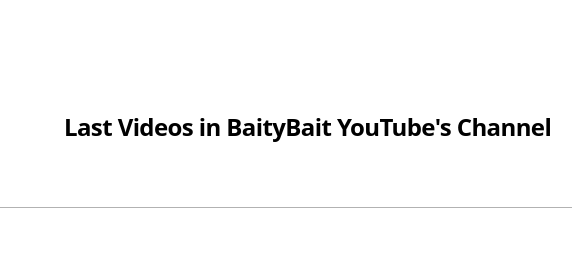
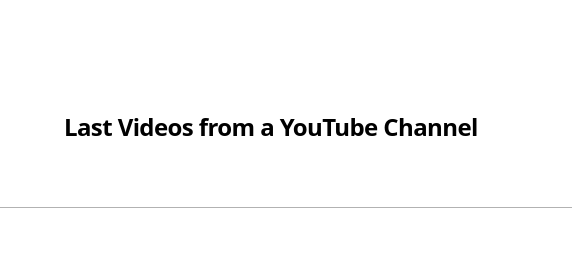
Before and after one commit to fededigital/JS-Project, a website: page src/index.html in a window 1280 px wide. Shown: the part 510-773 px from the top of the page, 0-572 px from the left. Drawn offline with Linux system fonts and the light colour scheme; no server answers.

Commit message:
Little update

```diff
--- a/src/index.html
+++ b/src/index.html
@@ -30,7 +30,7 @@
         </section>
     </header>
     <main class="container-content">
-        <h2 class="title">Last Videos in BaityBait YouTube's Channel</h2>
+        <h2 class="title">Last Videos from a YouTube Channel</h2>
         <div id="content">
             <!-- Contenido del API -->
         </div>
```
